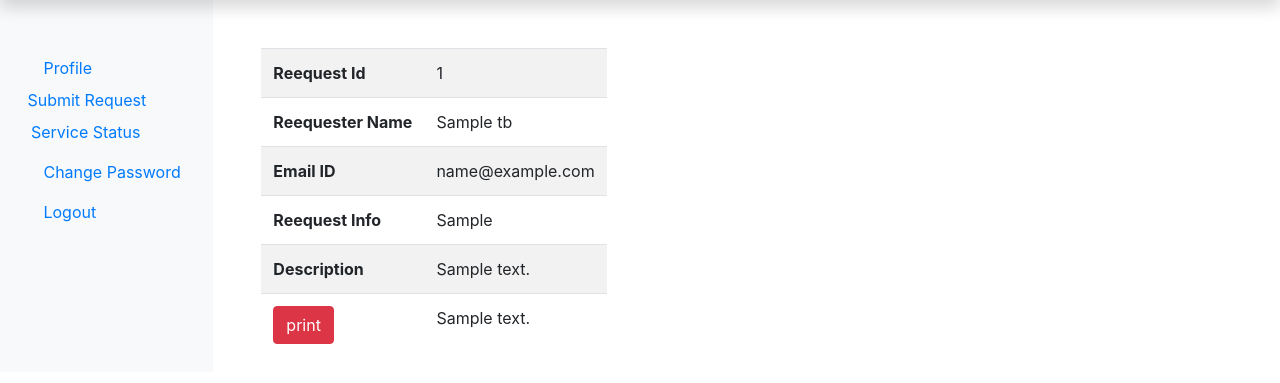
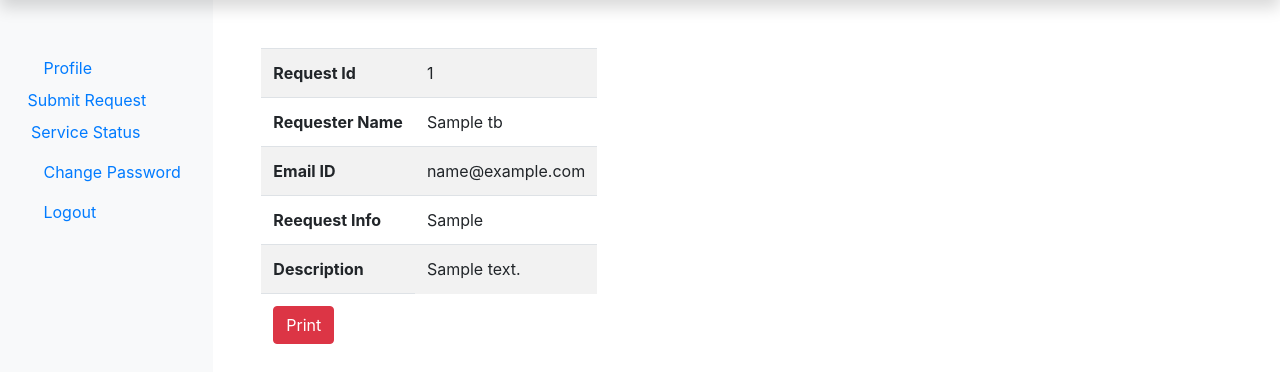
Before and after one commit to davevon/Oms, a PHP site: page /Requester/SubmitRequestSuccess.php in a window 1280 px wide. Shown: the part 40-423 px from the top of the page. Run offline with PHP 8.4, Linux system fonts and the light colour scheme; the visitor is signed in with stand-in values (Sample User, id 1); tables that the repository leaves empty or names only in its code hold one stand-in row (values such as "Sample post"); some libraries are stand-ins or nearby versions; some web fonts are replaced.

Commit message:
erro in the submit request document

```diff
--- a/Requester/RequesterProfile.php
+++ b/Requester/RequesterProfile.php
@@ -1,7 +1,7 @@
 <?php
 
 define('TITLE', 'Requester Profile');
-define('PAGE', 'Requester Profile');
+define('PAGE', 'RequesterProfile');
 include('includes/header.php');
 include('../dbConnection.php');
 session_start();
--- a/Requester/SubmitRequestSuccess.php
+++ b/Requester/SubmitRequestSuccess.php
@@ -1,5 +1,5 @@
 <?php
-define('TITLE','Success');
+define('TITLE','Success Request');
 
 include('includes/header.php');
 include('../dbConnection.php');
@@ -9,12 +9,12 @@ if ($_SESSION['is_login']){
 
 }
 else{
-    echo "<script>location.href='RequesterLogin.php?</script>";
+    echo "<script> location.href='RequesterLogin.php?'</script>";
 }
 
 $sql = "SELECT * FROM submitrequest_tb where request_id = {$_SESSION['myid']}";
 $result = $conn->query($sql);
-if ($result ->num_rows == 1) {
+if ($result->num_rows == 1) {
     $row = $result->fetch_assoc();
 
     # code... displaying the information about the person who is requesting the service...
@@ -23,48 +23,48 @@ if ($result ->num_rows == 1) {
     <table class='table table-striped'>
     <tbody>
     <tr>
-    <th>Reequest Id</th>
+    <th>Request Id</th>
     <td>".$row['request_id']. "</td>
     </tr>
 
       <tr>
-    <th>Reequester Name </th>
-    <td>" . $row['requester_name'] . "</td>
+    <th>Requester Name </th>
+    <td>" .$row['requester_name'] . "</td>
     </tr>
 
 
          <tr>
     <th>Email ID</th>
-    <td>" . $row['requester_email'] . "</td>
+    <td>" .$row['requester_email'] . "</td>
     </tr>
 
 
          <tr>
     <th>Reequest Info</th>
-    <td>" . $row['request_info'] . "</td>
+    <td>" .$row['request_info'] . "</td>
     </tr>
 
 
          <tr>
     <th>Description</th>
-    <td>" . $row['request_desc'] . "</td>
+    <td>" .$row['request_desc'] . "</td>
     </tr>
 
 
     <tr>
     <td><form class='d-print-none'><input class='btn
-    btn-danger' type='submit' value='print'
+    btn-danger' type='submit' value='Print'
     onClick='window.print()'></form></th>
-    <td>" . $row['request_desc'] . "</td>
     </tr>
     </tbody>
     </table>
 
-    </div   >";
+    </div>
+    ";
 
 }
 else{
     echo "FAILED";
 }
-
+include('includes/footer.php');
 ?>
--- a/Requester/includes/header.php
+++ b/Requester/includes/header.php
@@ -37,7 +37,7 @@
                            fa-user"></i>Profile</a></li>
 
                          <ul class="nav flex-column">
-                             <li class="nav-item"><a class="nav-lnk" <?php if (PAGE == 'submitRequest') {
+                             <li class="nav-item"><a class="nav-lnk" <?php if (PAGE == 'submitRequest.php') {
                                                                             echo 'active';
                                                                         } ?> href="submitRequest.php"><i class="fab
                            fa-accessible-icon"></i>Submit Request</a></li>
--- a/Requester/submitRequest.php
+++ b/Requester/submitRequest.php
@@ -1,6 +1,6 @@
 <?php
 define ('TITLE', 'Submit Request');
-define('PAGE', 'SubmitRequest');
+define('PAGE', 'submitRequest');
         include('includes/header.php');
         include('../dbConnection.php');
         session_start();
@@ -47,8 +47,7 @@ define('PAGE', 'SubmitRequest');
             $msg = "<div class='alert alert-success col-sm-6 ml-5
             mt-2'>Request Subitted Successfully</div>";
                     $_SESSION['myid'] = $genid;
-                    echo "<script> location.href = 'SubmitRequestSuccess.php';</
-                    script>";
+                    echo "<script> location.href ='SubmitRequestSuccess.php'</script>";
                         }  else {
             # code...
             $msg = "<div class='alert alert-Danger col-sm-6 ml-5 mt-2'>Unable to Subitted your request</div>";
```
